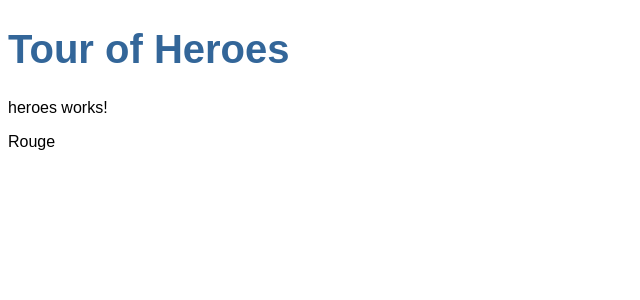
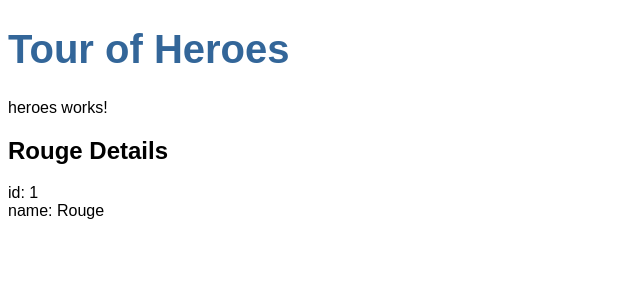
Before and after one commit to whosAle/heroes-dashboard, an Angular app: page / in a window 1280 px wide. Shown: the top 300 px of the page, without its empty margins (0-640 px from the left). Built offline with nearby package versions, Linux system fonts and the light colour scheme.

Commit message:
update hero using a class and object

```diff
--- /dev/null
+++ b/src/app/hero.ts
@@ -0,0 +1,4 @@
+export class Hero {
+    id: number;
+    name: string;
+}
--- a/src/app/heroes/heroes.component.html
+++ b/src/app/heroes/heroes.component.html
@@ -1,2 +1,4 @@
 <p>heroes works!</p>
-{{hero}}
+<h2>{{hero.name}} Details</h2>
+<div><span>id: </span>{{hero.id}}</div>
+<div><span>name: </span>{{hero.name}}</div>
--- a/src/app/heroes/heroes.component.ts
+++ b/src/app/heroes/heroes.component.ts
@@ -1,4 +1,5 @@
 import { Component, OnInit } from '@angular/core';
+import { Hero } from '../hero';
 
 @Component({
   selector: 'app-heroes',
@@ -12,6 +13,9 @@
   ngOnInit() {
   }
 
-  hero = 'Rouge'
+  hero: Hero = {
+    id: 1,
+    name: 'Rouge'
+  };
 
 }
```
